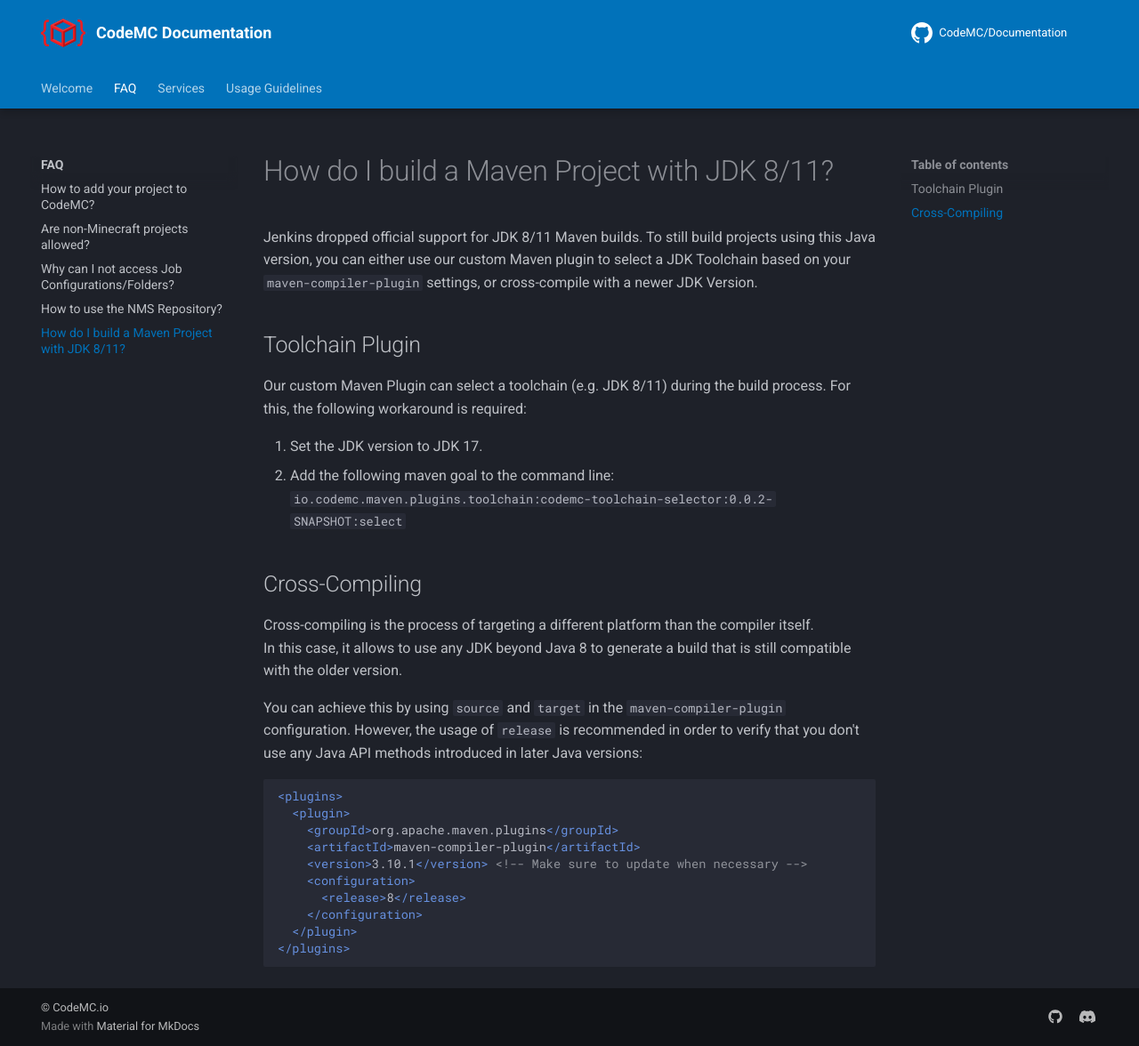
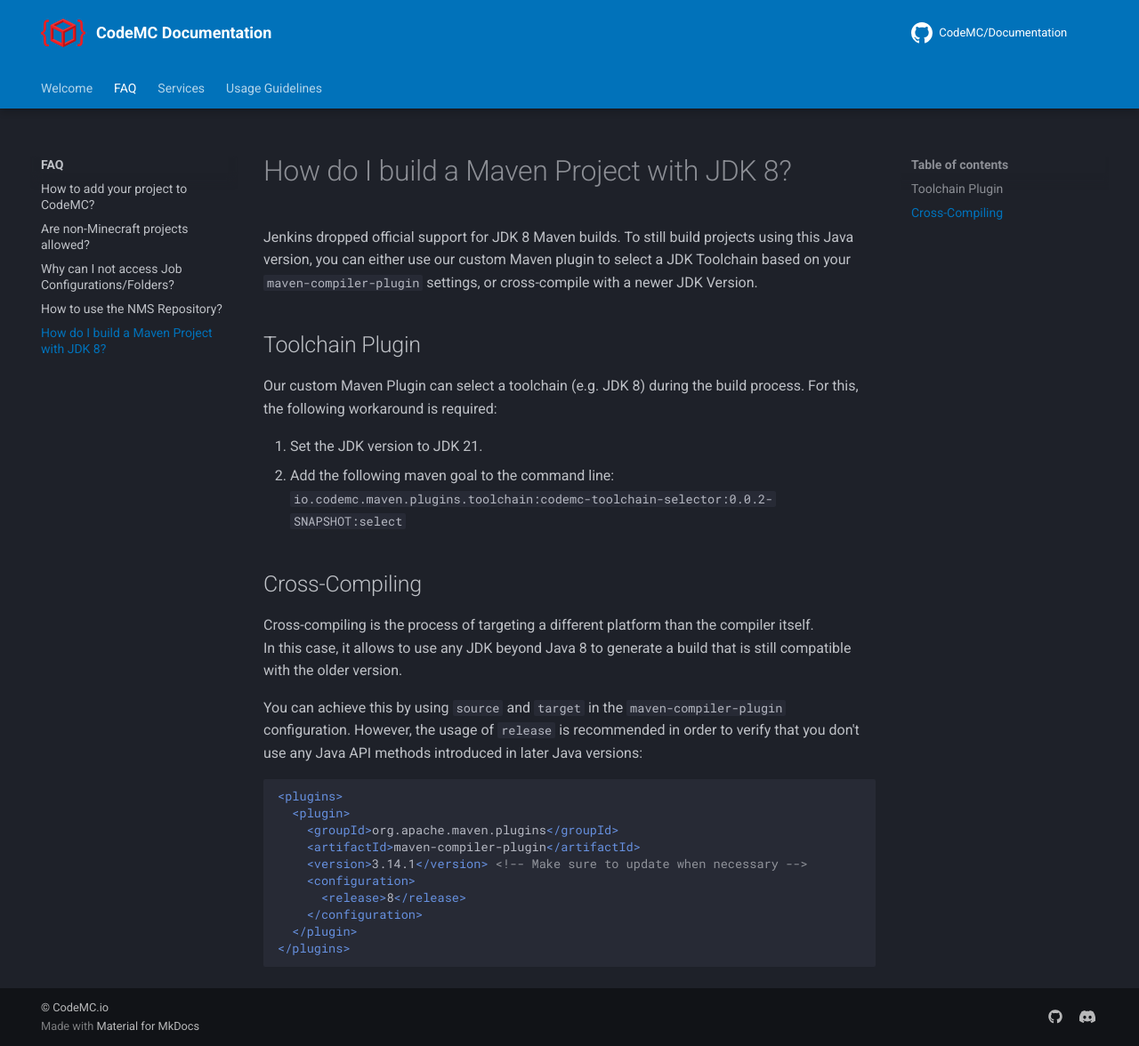
Before and after one commit to CodeMC/Documentation, an MkDocs documentation site: the page built from docs/faq/build-jdk-8-project.md, in a window 1280 px wide and 1176 px high. Shown: the whole window at 89% size. Built offline with MkDocs 1.6.1 and Material for MkDocs 9.7.7, drawn with Linux system fonts in a browser that asks for light colours; comment, search, counter and statistics services are not loaded.

Commit message:
Remove JDK 11 support

```diff
--- a/docs/faq/build-jdk-8-project.md
+++ b/docs/faq/build-jdk-8-project.md
@@ -1,12 +1,12 @@
-# How do I build a Maven Project with JDK 8/11?
+# How do I build a Maven Project with JDK 8?
 
-Jenkins dropped official support for JDK 8/11 Maven builds. To still build projects using this Java version, you can either use our custom Maven plugin to select a JDK Toolchain based on your `maven-compiler-plugin` settings, or cross-compile with a newer JDK Version.
+Jenkins dropped official support for JDK 8 Maven builds. To still build projects using this Java version, you can either use our custom Maven plugin to select a JDK Toolchain based on your `maven-compiler-plugin` settings, or cross-compile with a newer JDK Version.
 
 ## Toolchain Plugin
 
-Our custom Maven Plugin can select a toolchain (e.g. JDK 8/11) during the build process. For this, the following workaround is required:
+Our custom Maven Plugin can select a toolchain (e.g. JDK 8) during the build process. For this, the following workaround is required:
 
-1.  Set the JDK version to JDK 17.
+1.  Set the JDK version to JDK 21.
 2.  Add the following maven goal to the command line:
     `io.codemc.maven.plugins.toolchain:codemc-toolchain-selector:0.0.2-SNAPSHOT:select`
 
@@ -22,7 +22,7 @@ You can achieve this by using `source` and `target` in the `maven-compiler-plugi
   <plugin>
     <groupId>org.apache.maven.plugins</groupId>
     <artifactId>maven-compiler-plugin</artifactId>
-    <version>3.10.1</version> <!-- Make sure to update when necessary -->
+    <version>3.14.1</version> <!-- Make sure to update when necessary -->
     <configuration>
       <release>8</release>
     </configuration>
```
Also changed, not shown: docs/faq/index.md (+1 -1 lines).
